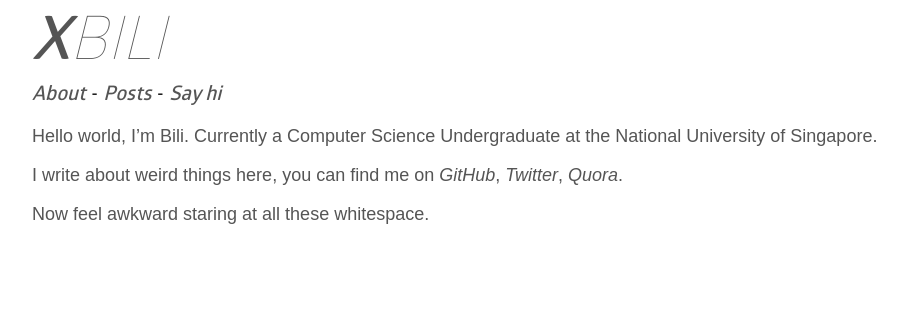
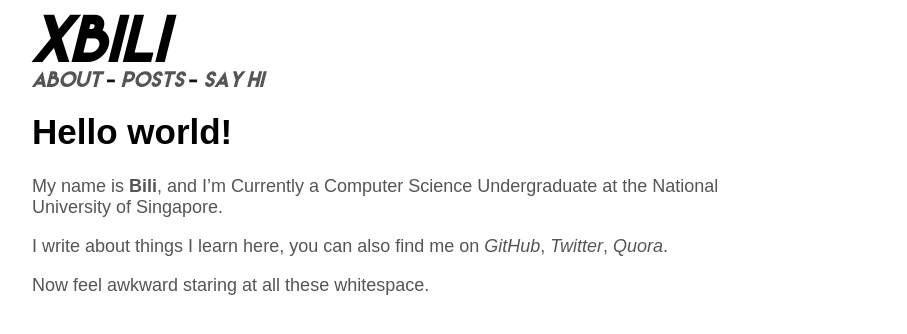
Before and after one commit to xbili/xbili.github.io, a Jekyll site: the page built from index.md, in a window 1280 px wide. Shown: the top 334 px of the page, without its empty margins (76-983 px from the left). Built offline with Jekyll 4.4.1, drawn with Linux system fonts in a browser that asks for light colours; Markdown is read by kramdown in place of the engine named in the settings.

Commit message:
Changed font for title, edited about page.

```diff
--- a/_layouts/default.html
+++ b/_layouts/default.html
@@ -15,7 +15,7 @@
 
   <body>
     <header>
-	<a href="/"><span>X</span>BILI</a>
+    	<a class="title" href="/">XBILI</a>
     	<ul>
     		<li><a href="/">About</a></li>
     		<li>-</li>
--- a/css/main.css
+++ b/css/main.css
@@ -26,6 +26,11 @@
   src: url('/fonts/Gafata.otf');
 }
 
+@font-face {
+  font-family: "LemonMilk";
+  src: url('/fonts/LemonMilk.otf');
+}
+
 body {
   color: #555;
   font-family: "Helvetica Nueu", sans-serif;
@@ -33,10 +38,12 @@ body {
   font-weight: 300;
   padding-left: 100px;
   padding-right: 100px;
+  width: 60%;
 }
 
   h1 {
     font-size: 35px;
+    color: #000;
   }
 
   a {
@@ -50,14 +57,15 @@ body {
   }
 
 header {
-  font-family: "Glober Free Font", sans-serif;
+  font-family: "LemonMilk", sans-serif;
   font-size: 60px;
   font-weight: 200;
   color: #111;
 }
 
-  header span {
-    font-weight: 500;
+  .title {
+    font-style: none;
+    color: #000;
   }
 
   header ul {
@@ -75,7 +83,6 @@ header {
 article {
   display: inline-block;
   height: 100%;
-  width: 60%;
 }
 
 .posts {
@@ -83,7 +90,3 @@ article {
 	margin: 0;
 	padding: 0;
 }
-
-#disqus_thread {
-	width: 60%;
-}
--- a/index.md
+++ b/index.md
@@ -3,9 +3,11 @@ layout: default
 title: xbili
 ---
 
-Hello world, I'm Bili. Currently a Computer Science Undergraduate at the National University of Singapore.
+Hello world!
+============
+My name is **Bili**, and I'm Currently a Computer Science Undergraduate at the National University of Singapore.
 
-I write about weird things here, you can find me on [GitHub][], [Twitter][], [Quora][].
+I write about things I learn here, you can also find me on [GitHub][], [Twitter][], [Quora][].
 
 Now feel awkward staring at all these whitespace.
 
```
Also changed, not shown: fonts/LemonMilk.otf (added). Lines whose indentation alone changed are shown as unchanged.
